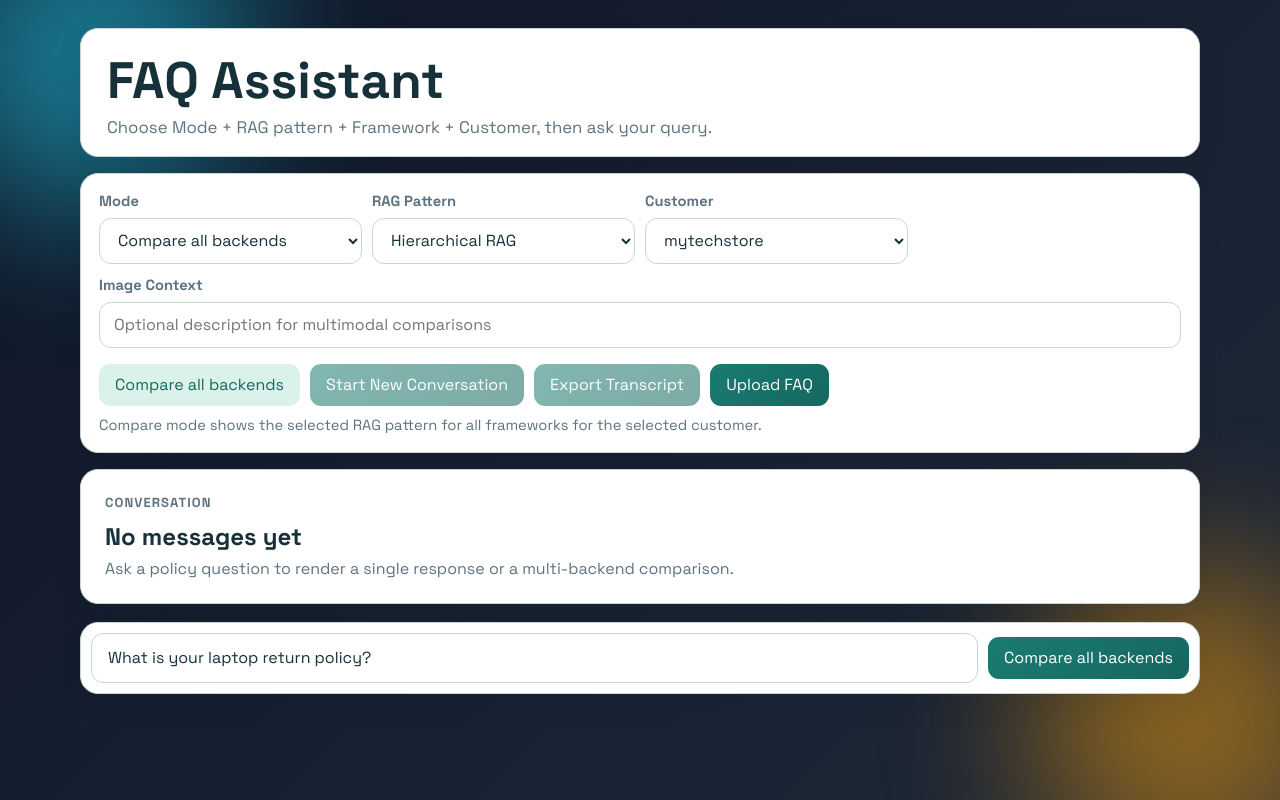
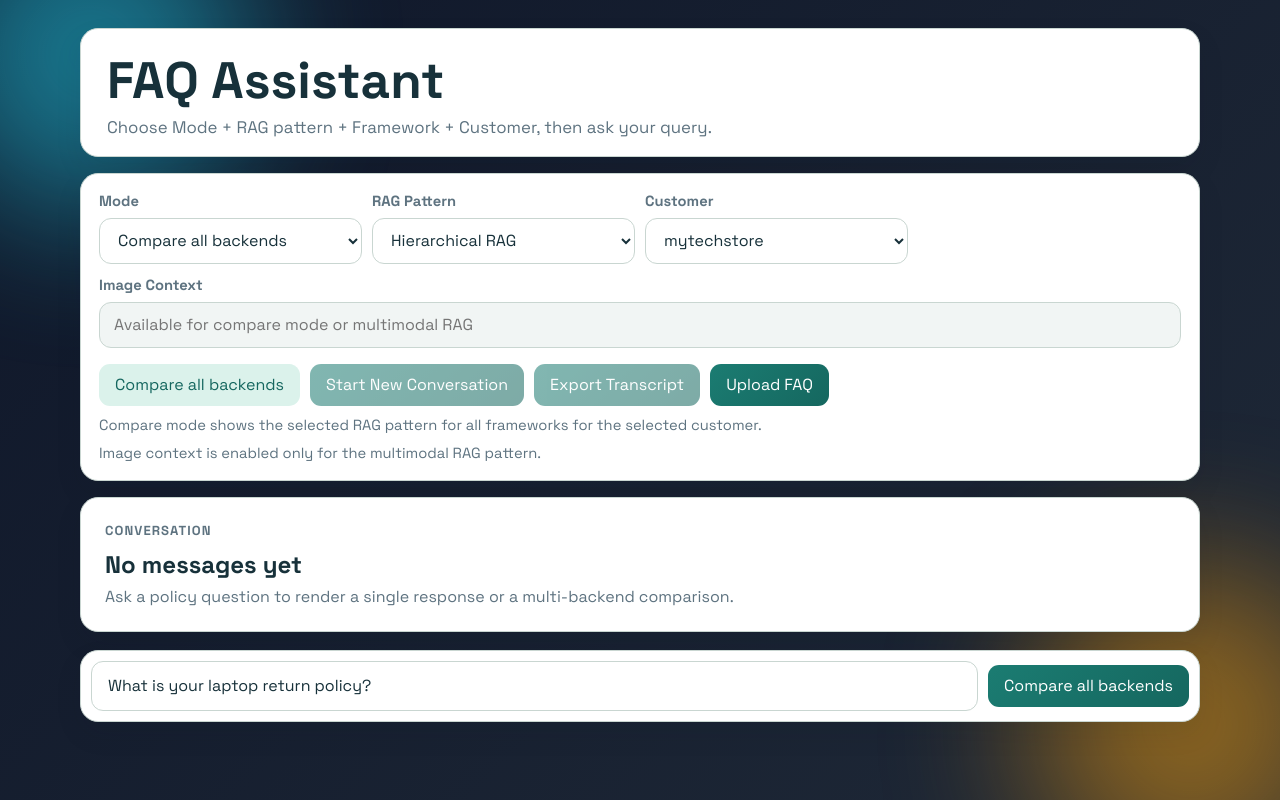
Before and after one commit to sanjaya-panigrahi/FAQ-Assistance, a React (Vite) app in the folder faq-assistance-ui/: page / in a window 1280 px wide. Built offline with nearby package versions, Linux system fonts and the light colour scheme.

Commit message:
ui changes

```diff
--- a/faq-assistance-ui/src/App.jsx
+++ b/faq-assistance-ui/src/App.jsx
@@ -45,7 +45,7 @@ function App() {
     [selectedService]
   );
 
-  const needsImageContext = mode === "compare" || selectedServiceId === "multimodal";
+  const needsImageContext = selectedServiceId === "multimodal";
   const trimmedQuestion = question.trim();
   const hasQuestion = trimmedQuestion.length > 0;
   const hasTranscript = transcript.length > 0;
@@ -316,7 +316,7 @@ function App() {
           )}
           {!needsImageContext && (
             <p className="supporting-note">
-              Image context is enabled only for compare mode or the multimodal RAG pattern.
+              Image context is enabled only for the multimodal RAG pattern.
             </p>
           )}
           {mode !== "compare" && framework !== "spring-ai" && (
```
